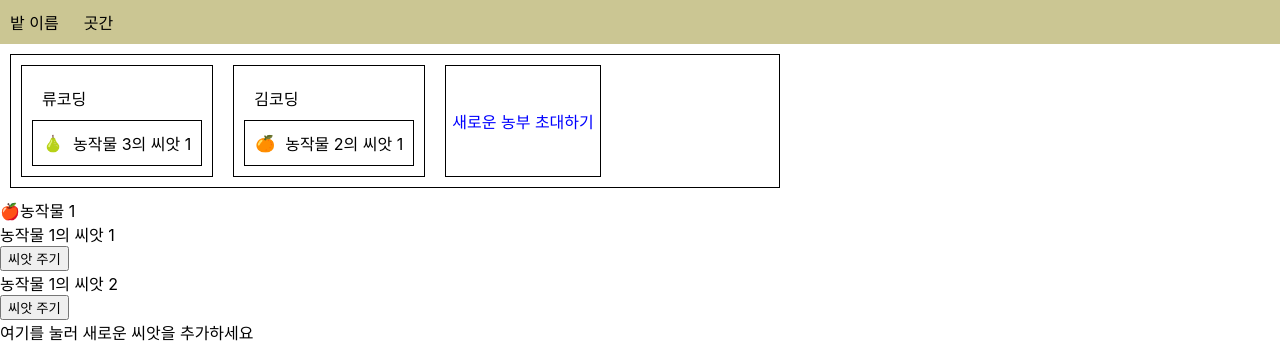
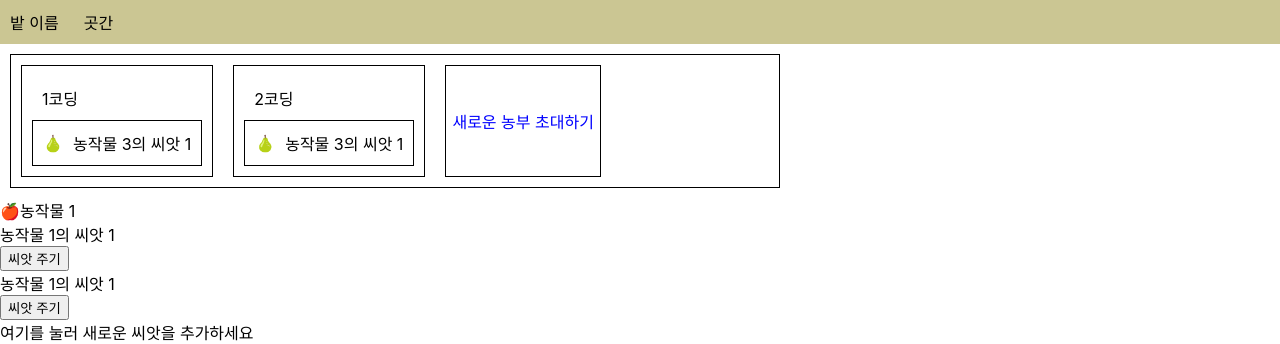
Before and after one commit to codestates/FARM-client, a React (Create React App) app in the folder farm/: page / in a window 1280 px wide. Shown: the top 344 px of the page. Built offline with nearby package versions, Linux system fonts and the light colour scheme.

Commit message:
[FarmPage] FarmPage 리덕스 내부 state와 server 응답 body 객체와 key 값 맞추는 작업 서버 연결을 위한 클라이언트와 서버간 key 값 동기화 작업 진행

```diff
--- a/farm/src/Components/GiveSeedToFarmers.js
+++ b/farm/src/Components/GiveSeedToFarmers.js
@@ -39,10 +39,10 @@ function GiveSeedToFarmers({ corpsId, seedId }) {
                 key={idx}
                 onClick={(e) => {
                   e.preventDefault();
-                  giveSeedFarmer(el.id);
+                  giveSeedFarmer(el.user_id);
                 }}
               >
-                {el.userName}
+                {el.name}
               </li>
             );
           })}
--- a/farm/src/Components/ReadCrops.js
+++ b/farm/src/Components/ReadCrops.js
@@ -13,11 +13,11 @@ function ReadCrops() {
       {crops.map((el, idx) => {
         return (
           <div className="Crops_Base" key={idx}>
-            <span className="Corps_Icon">{el.icon}</span>
+            <span className="Corps_Icon">{el.kind}</span>
             <span className="Corps_Name">{el.name}</span>
             <div>
-              <ReadSeeds id={el.id} />
-              <AddSeeds id={el.id} />
+              <ReadSeeds id={el.crops_id} />
+              <AddSeeds id={el.crops_id} />
             </div>
           </div>
         );
--- a/farm/src/Components/ReadFarmerSeed.js
+++ b/farm/src/Components/ReadFarmerSeed.js
@@ -3,18 +3,18 @@ import { useSelector, useDispatch } from "react-redux";
 import { deleteSeed, moveToStorage } from "../Redux/actions/actions";
 
 export default function ReadFarmerSeed({ seed, farmerId }) {
-  const { CropIcon, name, id } = seed;
+  const { kind, seedname, seed_id } = seed;
   const dispatch = useDispatch();
 
   const harvestCrop = () => {
     // 곳간으로 복사 작업 후 삭제
-    dispatch(moveToStorage(CropIcon, id, name));
-    dispatch(deleteSeed(farmerId, id));
+    dispatch(moveToStorage(kind, seed_id, seedname));
+    dispatch(deleteSeed(farmerId, seed_id));
   };
   return (
     <div className="Seed_In_Farmer">
-      <div className="Crop_Icon_In_Farmer">{CropIcon}</div>
-      <div>{name}</div>
+      <div className="Crop_Icon_In_Farmer">{kind}</div>
+      <div>{seedname}</div>
       <button className="Complete_Btn" onClick={harvestCrop}>
         수확하기
       </button>
--- a/farm/src/Components/ReadFarmers.js
+++ b/farm/src/Components/ReadFarmers.js
@@ -15,10 +15,14 @@ function ReadFarmers() {
       {state.farmers.map((farmer, idx) => {
         return (
           <div className="Farmer_Duty" key={idx}>
-            <div className="Farmer_Name">{farmer.userName}</div>
+            <div className="Farmer_Name">{farmer.name}</div>
             <div className="Seeds_In_Farmer">
               {farmer.seeds.map((seed, idx) => (
-                <ReadFarmerSeed key={idx} seed={seed} farmerId={farmer.id} />
+                <ReadFarmerSeed
+                  key={idx}
+                  seed={seed}
+                  farmerId={farmer.user_id}
+                />
               ))}
             </div>
           </div>
--- a/farm/src/Components/ReadSeeds.js
+++ b/farm/src/Components/ReadSeeds.js
@@ -5,7 +5,7 @@ import GiveSeedToFarmers from "./GiveSeedToFarmers";
 function ReadSeeds({ id }) {
   const seeds = useSelector((state) => {
     return state.farmReducer.crops.filter((el) => {
-      if (id === el.id) {
+      if (id === el.crops_id) {
         return el;
       }
     })[0].seeds;
@@ -15,8 +15,11 @@ function ReadSeeds({ id }) {
       {seeds.map((el, idx) => {
         return (
           <div className="Seed_Base" key={idx}>
-            <span className="Seed_Name">{el.name}</span>
-            <GiveSeedToFarmers corpsId={id} seedId={el.id}></GiveSeedToFarmers>
+            <span className="Seed_Name">{el.seed_name}</span>
+            <GiveSeedToFarmers
+              corpsId={id}
+              seedId={el.seed_id}
+            ></GiveSeedToFarmers>
           </div>
         );
       })}
--- a/farm/src/Redux/dummy.json
+++ b/farm/src/Redux/dummy.json
@@ -3,108 +3,88 @@
   "farmName": "첫 번째 밭",
   "farmImage": "url1",
   "projectStartDate": "2020-01-01",
-  "farmerCnt": 3,
   "farmers": [
     {
-      "id": 1,
-      "userName": "류코딩",
+      "user_id": 1,
+      "name": "1코딩",
       "email": "abc1234@gmail.com",
-      "cnt": 1,
-      "isOwner": true,
       "seeds": [
         {
-          "id": 5,
-          "CropIcon": "🍐",
-          "seedId": 1,
-          "name": "농작물 3의 씨앗 1",
-          "desc": "류설명설명",
-          "startDate": "",
-          "dueDate": ""
+          "seed_id": 5,
+          "kind": "🍐",
+          "seedname": "농작물 3의 씨앗 1"
         }
       ]
     },
     {
-      "id": 2,
-      "userName": "김코딩",
-      "email": "ab123@gmail.com",
-      "cnt": 1,
-      "isOwner": true,
+      "user_id": 1,
+      "name": "2코딩",
+      "email": "abc1234@gmail.com",
       "seeds": [
         {
-          "id": 7,
-          "CropIcon": "🍊",
-          "seedId": 1,
-          "name": "농작물 2의 씨앗 1",
-          "desc": "김설명설명",
-          "startDate": "",
-          "dueDate": ""
+          "seed_id": 5,
+          "kind": "🍐",
+          "seedname": "농작물 3의 씨앗 1"
         }
       ]
     }
   ],
-  "cropsCnt": 3,
   "iconList": ["🍎", "🍏", "🍐", "🍊", "🍋"],
   "crops": [
     {
-      "id": 1,
+      "crops_id": 1,
       "name": "농작물 1",
-      "icon": "🍎",
-      "seedsCnt": 3,
+      "kind": "🍎",
       "seeds": [
         {
-          "id": 1,
-          "name": "농작물 1의 씨앗 1",
-          "desc": "설명설명",
-          "startDate": "",
-          "dueDate": ""
+          "seed_id": 1,
+          "seed_name": "농작물 1의 씨앗 1",
+          "isHarvested": true
         },
         {
-          "id": 2,
-          "name": "농작물 1의 씨앗 2",
-          "desc": "설명설명",
-          "startDate": "",
-          "dueDate": ""
+          "seed_id": 2,
+          "seed_name": "농작물 1의 씨앗 1",
+          "isHarvested": true
         }
       ]
     },
     {
-      "id": 2,
+      "crops_id": 2,
       "name": "농작물 2",
-      "icon": "🍏",
-      "seedsCnt": 3,
+      "kind": "🍏",
       "seeds": [
         {
-          "id": 1,
-          "name": "농작물 2의 씨앗 1",
-          "desc": "설명설명",
-          "startDate": "",
-          "dueDate": ""
+          "seed_id": 1,
+          "seed_name": "농작물 2의 씨앗 1",
+          "isHarvested": true
         },
         {
-          "id": 2,
-          "name": "농작물 2의 씨앗 2",
-          "desc": "설명설명",
-          "startDate": "",
-          "dueDate": ""
+          "seed_id": 2,
+          "seed_name": "농작물 2의 씨앗 2",
+          "isHarvested": true
         }
       ]
     }
   ],
   "storage": [
     {
-      "CropIcon": "🍊",
+      "Kind": {
+        "icon": "🍊"
+      },
       "seeds": [
-        { "seedId": 11, "name": "농작물 10의 재배 1" },
-        { "seedId": 12, "name": "농작물 10의 재배 2" },
-        { "seedId": 13, "name": "농작물 10의 재배 3" }
+        { "id": 11, "name": "농작물 10의 재배 1" },
+        { "id": 12, "name": "농작물 10의 재배 2" },
+        { "id": 13, "name": "농작물 10의 재배 3" }
       ]
     },
     {
-      "CropIcon": "🍋",
+      "Kind": {
+        "icon": "🍋"
+      },
       "seeds": [
-        { "seedId": 14, "name": "농작물 11의 재배 1" },
-        { "seedId": 15, "name": "농작물 11의 재배 2" },
-        { "seedId": 16, "name": "농작물 11의 재배 3" }
+        { "id": 14, "name": "농작물 11의 재배 1" },
+        { "id": 15, "name": "농작물 11의 재배 2" },
+        { "id": 16, "name": "농작물 11의 재배 3" }
       ]
     }
   ]
```
